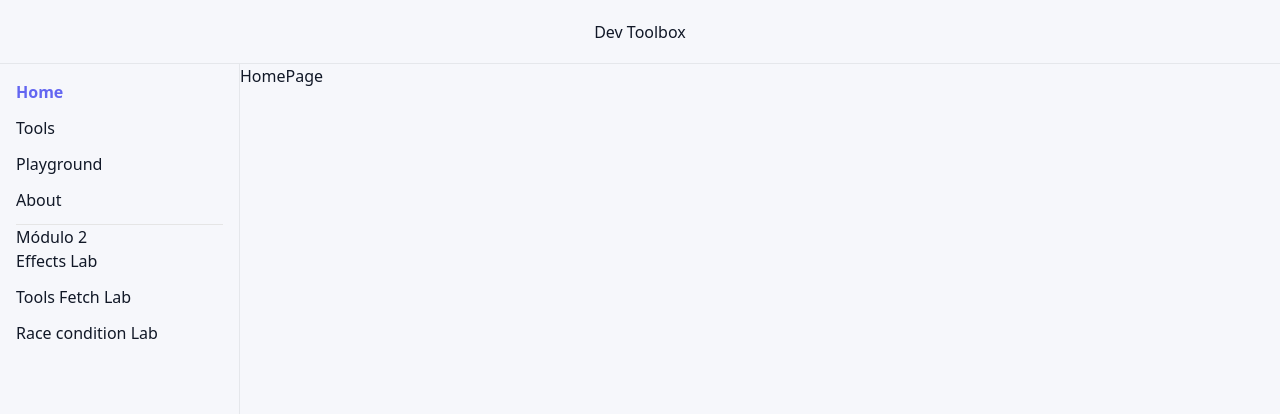
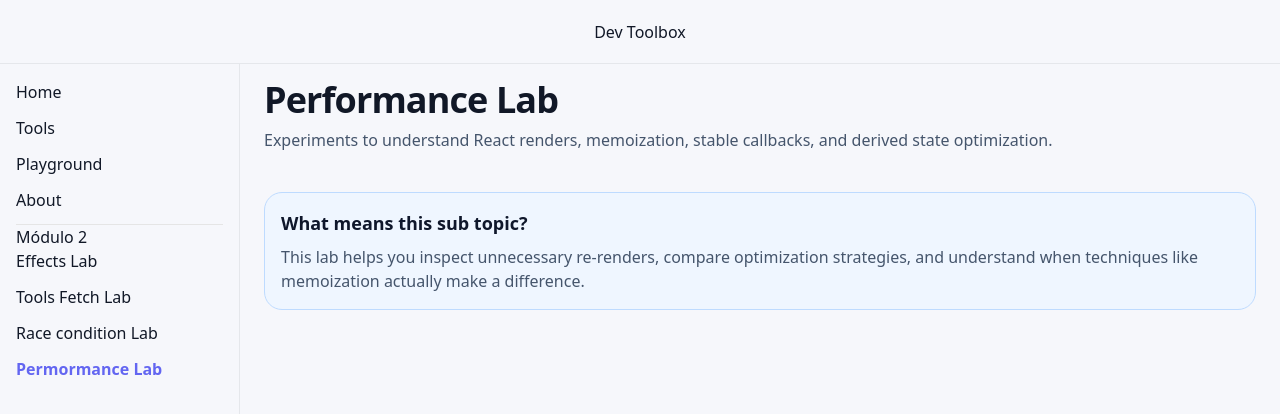
Before and after one commit to alejandrolozano13/react-learning-lab, a React (Vite) app: page /permorfance/performance-lab in a window 1280 px wide. Before the commit this address led to /. Shown: the top 414 px of the page. Built offline with nearby package versions, Linux system fonts and the light colour scheme.

Commit message:
criamos a estruturação básica do component de performance lab

```diff
--- a/src/app/components/layout/sidebar/Sidebar.tsx
+++ b/src/app/components/layout/sidebar/Sidebar.tsx
@@ -28,6 +28,9 @@ export const Sidebar = () => {
         <li>
           <NavLink to="/state-effects/race-condition-lab">Race condition Lab</NavLink>
         </li>
+        <li>
+          <NavLink to="/permorfance/performance-lab">Permormance Lab</NavLink>
+        </li>
       </ul>
     </aside>
   );
--- a/src/modules/fundamentals/pages/tools/ToolsPage.tsx
+++ b/src/modules/fundamentals/pages/tools/ToolsPage.tsx
@@ -14,7 +14,7 @@ import { useToggle } from "../../../state-effects/hooks/useToggle";
 import { useTools } from "../../../state-effects/tools/hooks/useTools";
 import { AccordionFilter } from "../../../../components/ui/accordion-filter";
 import { Tool } from "../../domain/tools/tool";
-import { ToolFormValues } from "./components/ToolForm";
+import { ToolFormValues } from "./components/tool-form.types";
 import { ToolFormPage } from "./components/ToolFormPage";
 
 type FormMode = "create" | "edit";
--- /dev/null
+++ b/src/modules/performance/pages/PerformanceLabPage.tsx
@@ -0,0 +1,34 @@
+export const PerformanceLabPage = () => {
+  return (
+    <section className="py-4 px-6">
+      <header>
+        <h1 className="text-4xl font-bold tracking-tight sm:text-4xl">
+          Performance Lab
+        </h1>
+
+        <p className="text-sm text-slate-600 sm:text-base mt-2">
+          Experiments to understand React renders, memoization, stable
+          callbacks, and derived state optimization.
+        </p>
+      </header>
+
+      <section
+        aria-labelledby="performance-lab-overview"
+        className="rounded-2xl border border-blue-200 bg-blue-50 p-4 mt-10"
+      >
+        <h2
+          id="performace-lab-overview"
+          className="text-lg font-semibold text-slate-900"
+        >
+          What means this sub topic?
+        </h2>
+
+        <p className="mt-2 text-sm text-slate-600 sm:text-base">
+          This lab helps you inspect unnecessary re-renders, compare
+          optimization strategies, and understand when techniques like
+          memoization actually make a difference.
+        </p>
+      </section>
+    </section>
+  );
+};
```
Also changed, not shown: src/app/router/app.router.tsx (+21 -4 lines).
